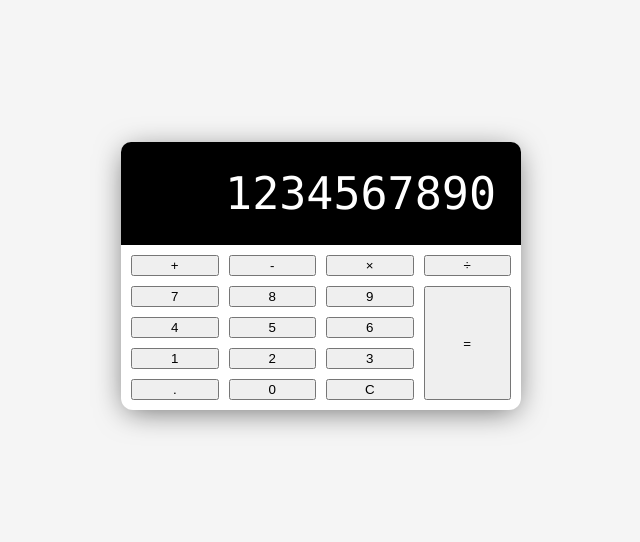
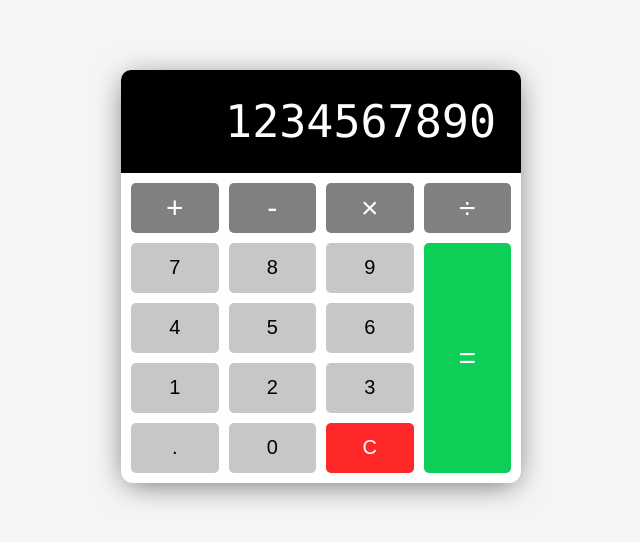
Before and after one commit to wubuchako/calculator, a plain HTML site: page index.html in a window 1280 px wide. Shown: the part 124-666 px from the top of the page, without its empty margins (319-959 px from the left). Drawn offline with Linux system fonts and the light colour scheme.

Commit message:
Button CSS styled

```diff
--- a/style.css
+++ b/style.css
@@ -65,7 +65,54 @@ body {
   padding: 10px;
 }
 
+button {
+  min-height: 50px;
+  font-size: 20px;
+  font-weight: 100;
+  border: none;
+  border-radius: 5px;
+  cursor: pointer;
+  background: rgba(199,199,199);
+}
+
+button:hover {
+  filter:brightness(110%);
+}
+
+button:active {
+  transform: translateY(1px);
+}
+
+button:focus {
+  outline:none;
+}
+
+.operator {
+  background: grey;
+  color: white;
+  font-size: 30px;
+}
+
+.clear {
+  background: rgb(255, 40,40);
+  color: white;
+}
+
+.clear:hover {
+  filter:brightness(90%);
+}
+
+
+
 .equal-sign {
   grid-column: -2;
   grid-row: 2 / span 4;
+  background: rgb(13, 206, 87);
 }
+
+/* Media Query: Large Smartphone (Vertical) */
+@media screen and (max-width: 600px){
+  .calculator{
+    width: 95%;
+  }
+}
```
